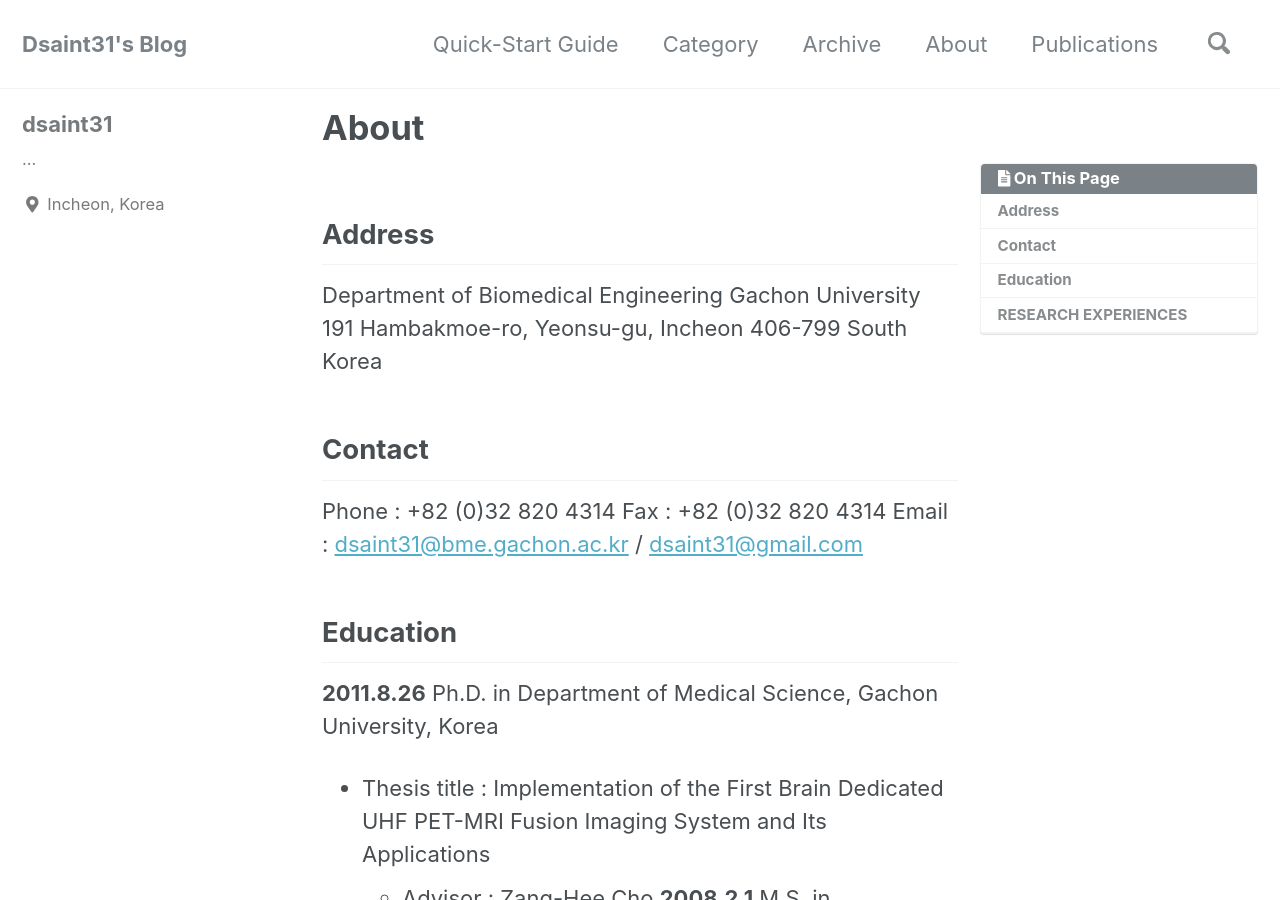
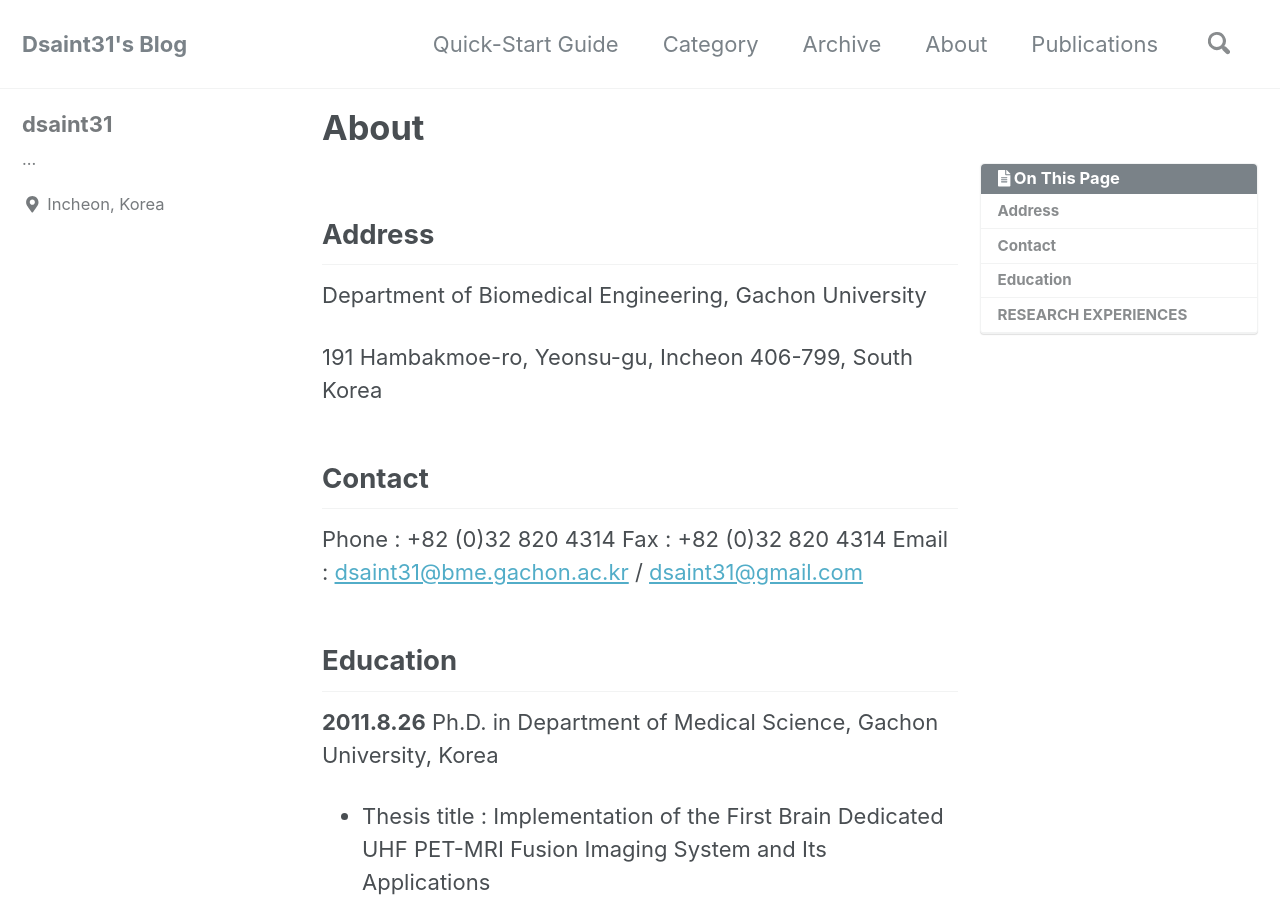
Before and after one commit to dsaint31x/Blog_2018, a Jekyll site: the page built from _pages/about.md, in a window 1280 px wide and 900 px high. Built offline with Jekyll 4.4.1, drawn with Linux system fonts in a browser that asks for light colours; nearby versions of some CDN libraries; comment, search, counter and statistics services are not loaded; a style sheet for code colours, icons or effects is not loaded.

```diff
--- a/_pages/about.md
+++ b/_pages/about.md
@@ -10,10 +10,9 @@ tags: [About]
 
 ## Address
 
-Department of Biomedical Engineering
-Gachon University
-191 Hambakmoe-ro, Yeonsu-gu, Incheon 406-799
-South Korea
+Department of Biomedical Engineering, Gachon University
+
+191 Hambakmoe-ro, Yeonsu-gu, Incheon 406-799, South Korea
 
 
 ## Contact
@@ -36,16 +35,22 @@ Email : [dsaint31@bme.gachon.ac.kr](dsaint31@bme.gachon.ac.kr) / [dsaint31@gmail
 
 **2016 - Current**
 * Chair of Computing & Information Center
+
 **2014 - Current**
 * Assistant Professor in Department of Biomedical Engineering, College of Health Sciences, Gachon University, Korea
+
 **2016 - 2017**
 * Adjunct Assistant Professor in Medical Device R&D Center, Medical Device Convergence Center, Gil Hospital, Korea
+
 **2011 - 2013**
 * Researcher (Post Doc.) in Neuroscience Research Institute, Gachon University, Korea
+
 **2005 - 2011**
 * Researcher in Neuroscience Research Institute, Gachon University, Korea
+
 **2002 - 2004**
 * Senior Researcher in Research and Development Team, Nextware Corp., Korea
+
 **2000 - 2001**
 * Researcher in Research and Development Team, Nextware Corp., Korea
 
```
